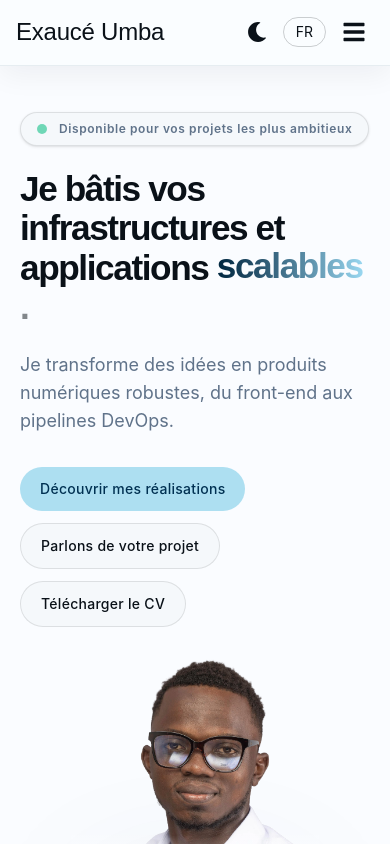
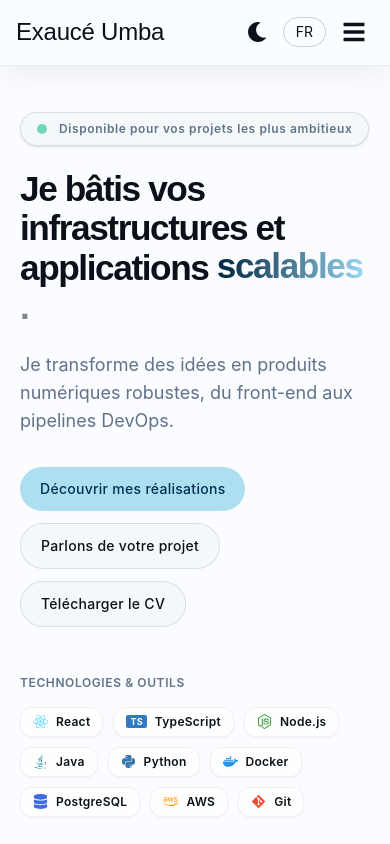
Before and after one commit to exau-umba/portfolio, a React (Vite) app: page / in a window 390 px wide. Shown: the top 844 px of the page. Built offline with nearby package versions, Linux system fonts and the light colour scheme.

Commit message:
design: unify background motifs across all pages and add interactive tech stack stickers to homepage hero

```diff
--- a/src/index.css
+++ b/src/index.css
@@ -434,3 +434,40 @@ footer {
   display: inline-block;
   animation: heroTextSlideIn 3s ease-in-out forwards;
 }
+
+/* ==========================================
+   DEVELOPER GRID BACKGROUND PATTERNS
+   ========================================== */
+.developer-grid-hero {
+  position: absolute;
+  inset: 0;
+  background-size: 50px 50px;
+  background-image:
+    linear-gradient(to right, rgba(0, 49, 82, 0.045) 1px, transparent 1px),
+    linear-gradient(to bottom, rgba(0, 49, 82, 0.045) 1px, transparent 1px);
+  mask-image: radial-gradient(circle at 50% 50%, black 30%, transparent 85%);
+  -webkit-mask-image: radial-gradient(circle at 50% 50%, black 30%, transparent 85%);
+  pointer-events: none;
+  z-index: 0;
+}
+
+.dark-theme .developer-grid-hero {
+  background-image:
+    linear-gradient(to right, rgba(173, 223, 241, 0.03) 1px, transparent 1px),
+    linear-gradient(to bottom, rgba(173, 223, 241, 0.03) 1px, transparent 1px);
+}
+
+.developer-dot-pattern {
+  position: absolute;
+  inset: 0;
+  background-size: 24px 24px;
+  background-image: radial-gradient(rgba(0, 49, 82, 0.05) 1.2px, transparent 1.2px);
+  mask-image: radial-gradient(circle at 50% 50%, black 20%, transparent 80%);
+  -webkit-mask-image: radial-gradient(circle at 50% 50%, black 20%, transparent 80%);
+  pointer-events: none;
+  z-index: 0;
+}
+
+.dark-theme .developer-dot-pattern {
+  background-image: radial-gradient(rgba(173, 223, 241, 0.025) 1.2px, transparent 1.2px);
+}
--- a/src/pages/AboutPage.tsx
+++ b/src/pages/AboutPage.tsx
@@ -13,8 +13,9 @@ export function AboutPage() {
   const skillExpertiseTilt = use3DTilt(6);
 
   return (
-    <div className="min-h-screen overflow-x-hidden bg-background selection:bg-primary-container selection:text-on-primary-container">
-      <main className="pb-16 pt-16 sm:pb-24">
+    <div className="min-h-screen overflow-x-hidden bg-background selection:bg-primary-container selection:text-on-primary-container relative">
+      <div className="developer-dot-pattern" />
+      <main className="pb-16 pt-16 sm:pb-24 relative z-10">
 
         {/* ── HERO ───────────────────────────────────────────── */}
         <section className="mx-auto mb-16 max-w-container-max-width px-4 sm:px-6 md:px-margin-desktop sm:mb-24 md:mb-32">
--- a/src/pages/BlogPage.tsx
+++ b/src/pages/BlogPage.tsx
@@ -47,8 +47,9 @@ export function BlogPage() {
   const { lang } = useContext(UiContext);
   const locale = lang === "fr" ? "fr-FR" : "en-US";
   return (
-    <div className="min-h-screen overflow-x-hidden bg-background font-body-md">
-      <main className="pb-24 pt-16">
+    <div className="min-h-screen overflow-x-hidden bg-background font-body-md relative">
+      <div className="developer-dot-pattern" />
+      <main className="pb-24 pt-16 relative z-10">
         <header className="reveal mx-auto mb-16 max-w-container-max-width px-margin-desktop">
           <span className="mb-4 block font-label-sm uppercase tracking-widest text-primary">
             {t("blog_span")}
--- a/src/pages/BlogPostDetailPage.tsx
+++ b/src/pages/BlogPostDetailPage.tsx
@@ -210,8 +210,9 @@ export function BlogPostDetailPage() {
   const locale = lang === "fr" ? "fr-FR" : "en-US";
 
   return (
-    <div className="min-h-screen bg-background text-on-surface font-body-md">
-      <main className="pb-24 pt-8">
+    <div className="min-h-screen bg-background text-on-surface font-body-md relative">
+      <div className="developer-dot-pattern" />
+      <main className="pb-24 pt-8 relative z-10">
         {/* Navigation Breadcrumb */}
         <div className="mx-auto max-w-container-max-width px-margin-desktop mb-12">
           <button
--- a/src/pages/ContactPage.tsx
+++ b/src/pages/ContactPage.tsx
@@ -22,8 +22,9 @@ export function ContactPage() {
   };
 
   return (
-    <div className="min-h-screen overflow-x-hidden bg-background selection:bg-primary-container selection:text-on-primary-container">
-      <main className="mx-auto max-w-container-max-width px-margin-desktop pb-24 pt-16">
+    <div className="min-h-screen overflow-x-hidden bg-background selection:bg-primary-container selection:text-on-primary-container relative">
+      <div className="developer-dot-pattern" />
+      <main className="mx-auto max-w-container-max-width px-margin-desktop pb-24 pt-16 relative z-10">
         <div className="relative">
           <div className="pointer-events-none absolute -left-25 -top-25 z-[-1] h-75 w-75 bg-[radial-gradient(circle,rgba(0,82,204,0.1)_0%,rgba(0,82,204,0)_70%)]" />
 
--- a/src/pages/HomePage.tsx
+++ b/src/pages/HomePage.tsx
@@ -4,6 +4,7 @@ import { useT } from "../i18n";
 import { Link } from "react-router-dom";
 import { useState, useEffect, useCallback } from "react";
 import { use3DTilt } from "../hooks/use3DTilt";
+import { FaReact, FaNodeJs, FaJava, FaPython, FaDocker, FaAws, FaGitAlt, FaDatabase } from "react-icons/fa";
 
 /**
  * Cycles through an array of phrases with a slide-from-bottom / slide-out-top animation.
@@ -88,6 +89,18 @@ const workflowSteps = [
   { step: "4", titleKey: "workflow_step_4_title", descKey: "workflow_step_4_desc" },
 ];
 
+const techStickers = [
+  { name: "React", icon: FaReact, color: "text-[#61dafb]", glow: "hover:shadow-[0_8px_20px_rgba(97,218,251,0.25)] hover:border-[#61dafb]/40" },
+  { name: "TypeScript", icon: null, color: "text-[#3178c6]", glow: "hover:shadow-[0_8px_20px_rgba(49,120,198,0.25)] hover:border-[#3178c6]/40", isTS: true },
+  { name: "Node.js", icon: FaNodeJs, color: "text-[#339933]", glow: "hover:shadow-[0_8px_20px_rgba(51,153,51,0.25)] hover:border-[#339933]/40" },
+  { name: "Java", icon: FaJava, color: "text-[#007396]", glow: "hover:shadow-[0_8px_20px_rgba(0,115,150,0.25)] hover:border-[#007396]/40" },
+  { name: "Python", icon: FaPython, color: "text-[#3776ab]", glow: "hover:shadow-[0_8px_20px_rgba(55,118,171,0.25)] hover:border-[#3776ab]/40" },
+  { name: "Docker", icon: FaDocker, color: "text-[#2496ed]", glow: "hover:shadow-[0_8px_20px_rgba(36,150,237,0.25)] hover:border-[#2496ed]/40" },
+  { name: "PostgreSQL", icon: FaDatabase, color: "text-[#4169e1]", glow: "hover:shadow-[0_8px_20px_rgba(65,105,225,0.25)] hover:border-[#4169e1]/40" },
+  { name: "AWS", icon: FaAws, color: "text-[#ff9900]", glow: "hover:shadow-[0_8px_20px_rgba(255,153,0,0.25)] hover:border-[#ff9900]/40" },
+  { name: "Git", icon: FaGitAlt, color: "text-[#f05032]", glow: "hover:shadow-[0_8px_20px_rgba(240,80,50,0.25)] hover:border-[#f05032]/40" },
+];
+
 function TiltProjectCard({ project }: { project: any }) {
   const t = useT();
   const tilt = use3DTilt(6);
@@ -128,8 +141,9 @@ export function HomePage() {
   const profileTilt = use3DTilt(8);
 
   return (
-    <div className="min-h-screen bg-background">
-      <main>
+    <div className="min-h-screen bg-background relative overflow-hidden">
+      <div className="developer-grid-hero" />
+      <main className="relative z-10">
         <section className="reveal mx-auto max-w-container-max-width px-margin-mobile py-8 sm:px-margin-desktop sm:py-12 md:py-20">
           <div className="grid grid-cols-1 items-start gap-8 lg:grid-cols-[1.3fr_1fr]">
             <div>
@@ -164,6 +178,28 @@ export function HomePage() {
                 <a href="/CV_Exaucé_Umba.pdf" target="_blank" rel="noreferrer" className="rounded-full border border-black/10 bg-surface-container px-5 py-3 text-sm font-label-md text-on-surface transition hover:bg-surface-container-highest sm:px-6">
                   {t("download_cv")}
                 </a>
+              </div>
+
+              <div className="mt-12 max-w-xl">
+                <p className="mb-4 font-label-sm uppercase tracking-wider text-text-muted text-xs">Technologies & Outils</p>
+                <div className="flex flex-wrap gap-2.5">
+                  {techStickers.map((tech, idx) => {
+                    const rotClass = idx % 3 === 0 ? "hover:rotate-2" : idx % 3 === 1 ? "hover:-rotate-2" : "hover:rotate-1";
+                    return (
+                      <div
+                        key={tech.name}
+                        className={`flex items-center gap-2 rounded-xl border border-on-surface/5 bg-surface-elevated/70 px-3 py-1.5 font-label-md text-on-surface backdrop-blur-sm transition-all duration-300 hover:-translate-y-0.5 hover:bg-surface-elevated cursor-default shadow-xs ${tech.glow} ${rotClass}`}
+                      >
+                        {tech.isTS ? (
+                          <span className="font-bold text-[9px] bg-[#3178c6] text-white px-1 py-0.5 rounded-xs leading-none">TS</span>
+                        ) : tech.icon ? (
+                          <tech.icon className={`text-[15px] ${tech.color}`} />
+                        ) : null}
+                        <span className="text-xs font-semibold">{tech.name}</span>
+                      </div>
+                    );
+                  })}
+                </div>
               </div>
             </div>
 
--- a/src/pages/WorksPage.tsx
+++ b/src/pages/WorksPage.tsx
@@ -21,8 +21,9 @@ export function WorksPage() {
   const cardDismoiTilt = use3DTilt(5);
 
   return (
-    <div className="min-h-screen bg-background selection:bg-primary/30">
-      <main className="pb-24 pt-16">
+    <div className="min-h-screen bg-background selection:bg-primary/30 relative overflow-hidden">
+      <div className="developer-grid-hero" />
+      <main className="pb-24 pt-16 relative z-10">
         <header className="reveal mx-auto mb-24 max-w-container-max-width px-margin-desktop">
           <div className="max-w-3xl">
             <h1 className="font-display-lg mb-6 leading-tight">
```
